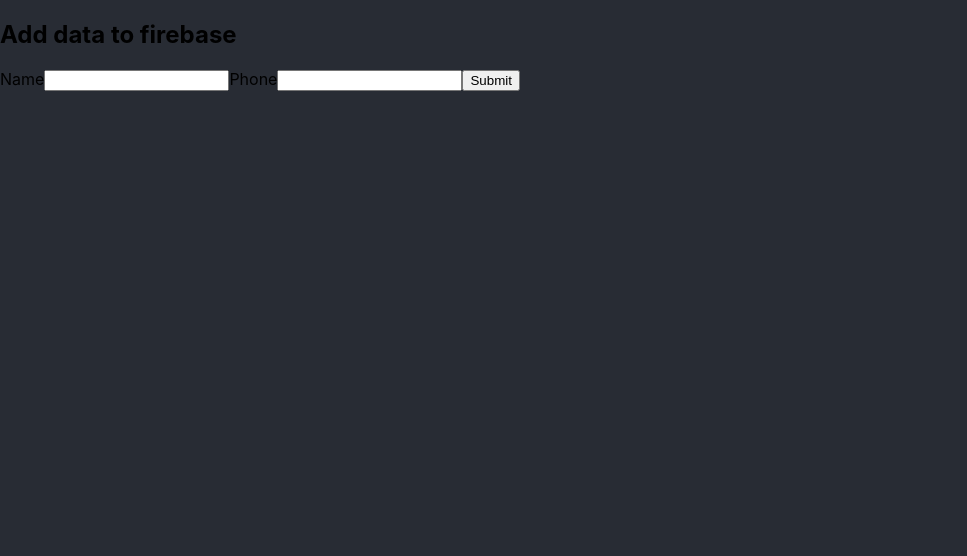
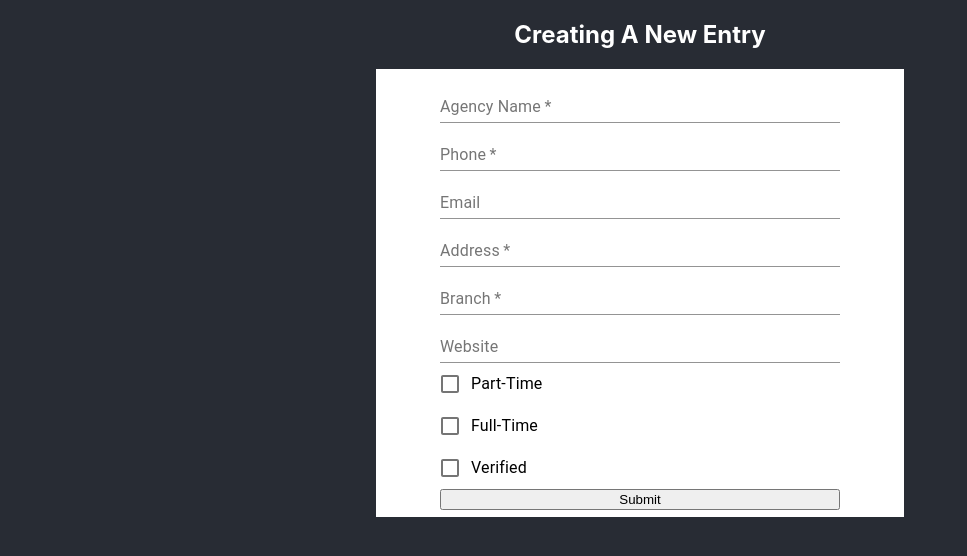
Before and after one commit to KDSGYT/way2way-react, a React (Create React App) app: page /add-data in a window 1280 px wide. Shown: the top 556 px of the page, without its empty margins (0-967 px from the left). Built offline with nearby package versions, Linux system fonts and the light colour scheme; no server answers.

Commit message:
Now you can push data to the database

```diff
--- a/package.json
+++ b/package.json
@@ -3,6 +3,7 @@
   "version": "0.1.2",
   "private": true,
   "dependencies": {
+    "@material-ui/core": "^4.11.2",
     "@testing-library/jest-dom": "^4.2.4",
     "@testing-library/react": "^9.5.0",
     "@testing-library/user-event": "^7.2.1",
--- a/src/views/AddData/AddData.js
+++ b/src/views/AddData/AddData.js
@@ -1,41 +1,80 @@
-import React from 'react'
-import firebase, { firestore } from '../../Util/firebase'
+import { Checkbox, TextField, FormControlLabel } from '@material-ui/core';
+import React, { useRef } from 'react';
+import { firestore } from '../../Util/firebase';
+import './AddData.scss';
+
 export default function AddData() {
 
-    const [name, setName] = React.useState('');
-    const [phoneNumber, setphoneNumber] = React.useState('');
+    const name = useRef(null);
+    const phone = useRef(null)
+    const email = useRef(null)
+    const address = useRef(null)
+    const branch = useRef(null)
+    const fulltime = useRef(null)
+    const parttime = useRef(null)
+    const website = useRef(null)
+    const verified = useRef(null)
 
-    const handleNameChange = (e) => setName(e.target.value);
-    const handlePhoneChange = (e) => setphoneNumber(e.target.value);
+    /**
+     * Creates a entry in the database
+     * @param { node } e - the node that triggered the event
+     */
+    const handleSubmit = async (e) => {
 
-    // React.useEffect(() => {
-
-    // }, [name, phoneNumber])
-
-    const handleSubmit = async (e) => {
         e.preventDefault();
         const data = {
-            name,
-            phone: phoneNumber
+            name: name.current.value,
+            phone: phone.current.value,
+            email: email.current.value,
+            address: address.current.value,
+            branch: branch.current.value,
+            website: website.current.value,
+            parttime: parttime.current.checked,
+            fulltime: fulltime.current.checked,
+            verified: verified.current.checked
         }
         firestore.collection('agencies').doc().set(data)
-            .then ((res) => console.log("worked"))
+            .then((res) => console.log("worked"))
             .catch((e) => console.error("did"))
-        // const db = firestore.collection('users');
-        // db.get()
-        //     // .then((res) => res.json())
-        //     .then( res =>  console.log(res))
-        //     .catch(e => console.error(e))
     }
 
     return (
         <section id="add-data">
-            <h1>Add data to firebase</h1>
-            <form onSubmit={handleSubmit}>
-                <label>Name</label>
-                <input type="text" value={name} onChange={handleNameChange} />
-                <label>Phone</label>
-                <input type="text" value={phoneNumber} onChange={handlePhoneChange} />
+            <h1 id="heading">Creating A New Entry</h1>
+            <form id="submission-form" autoComplete="off" onSubmit={handleSubmit} >
+                <TextField inputRef={name} id="agency-name" required label="Agency Name" />
+                <TextField inputRef={phone} id="phone" required label="Phone" />
+                <TextField inputRef={email} id="email" label="Email" />
+                <TextField inputRef={address} id="address" required label="Address" />
+                <TextField inputRef={branch} id="branch" required label="Branch" />
+                <TextField inputRef={website} id="website" label="Website" />
+                <FormControlLabel
+                    control={
+                        <Checkbox
+                            inputRef={parttime}
+                            label="Part-time"
+                            inputProps={{ 'aria-label': 'uncontrolled-checkbox' }} />
+                    }
+                    label="Part-Time"
+                />
+                <FormControlLabel
+                    control={
+                        <Checkbox
+                            inputRef={fulltime}
+                            label="Full-time"
+                            inputProps={{ 'aria-label': 'uncontrolled-checkbox' }} />
+                    }
+                    label="Full-Time"
+                />
+                <FormControlLabel
+                    control={
+                        <Checkbox
+                            inputRef={verified}
+                            label="Verified"
+                            inputProps={{ 'aria-label': 'uncontrolled-checkbox' }} />
+                    }
+                    label="Verified"
+                />
                 <input type="submit" />
             </form>
         </section>
--- /dev/null
+++ b/src/views/AddData/AddData.scss
@@ -0,0 +1,26 @@
+#add-data {
+    // border: 2px solid white;
+    height: 100vh;
+    width: 100vw;
+
+    #heading {
+        color: white;
+        // border:2px solid white;
+        text-align: center;
+    }
+
+    #submission-form {
+        padding:5%;
+        margin: auto;
+        background-color: white;
+        width: 400px;
+        height:40vh;
+        display: flex;
+        flex-direction: column;
+        justify-content: center;
+        border-color: white;
+        &:first-child{
+            border:2px solid black;
+        }
+    }
+}
```
Also changed, not shown: 2 other files (tests, documents, lock files or other folders).
